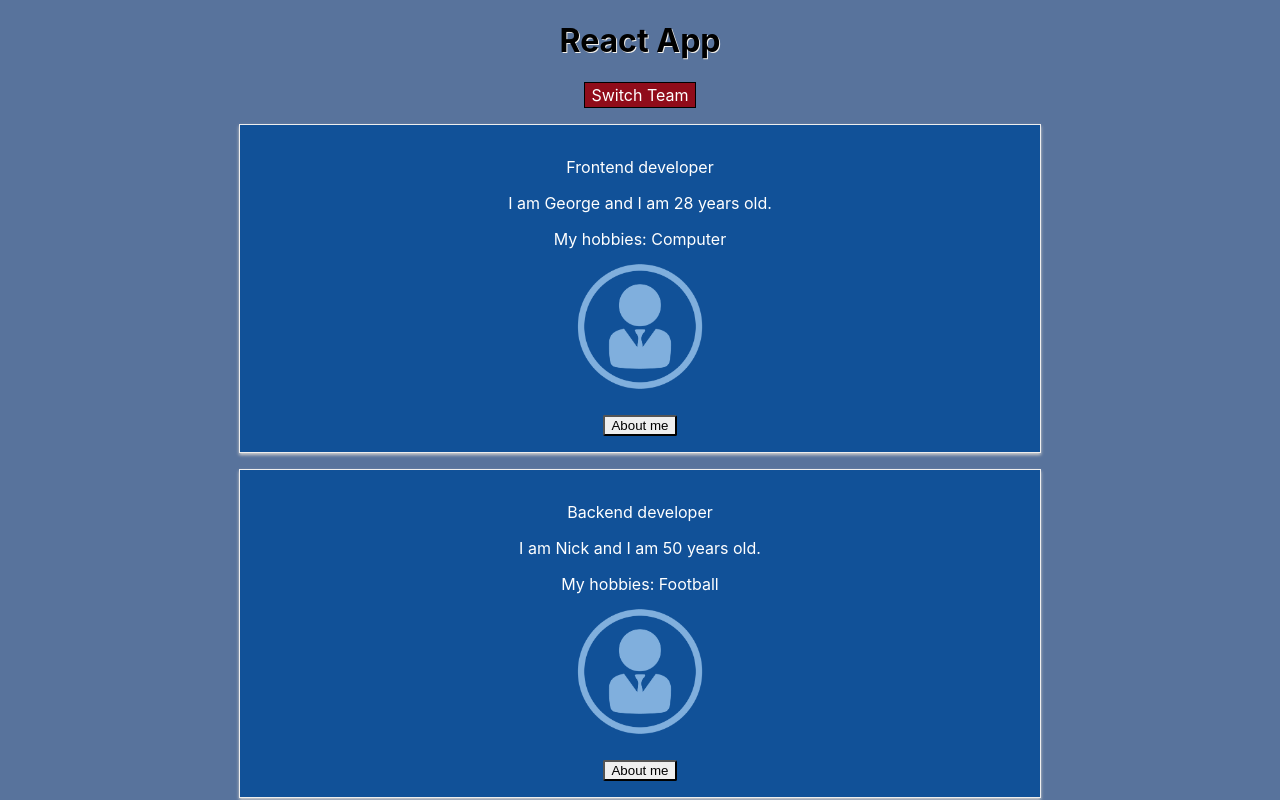
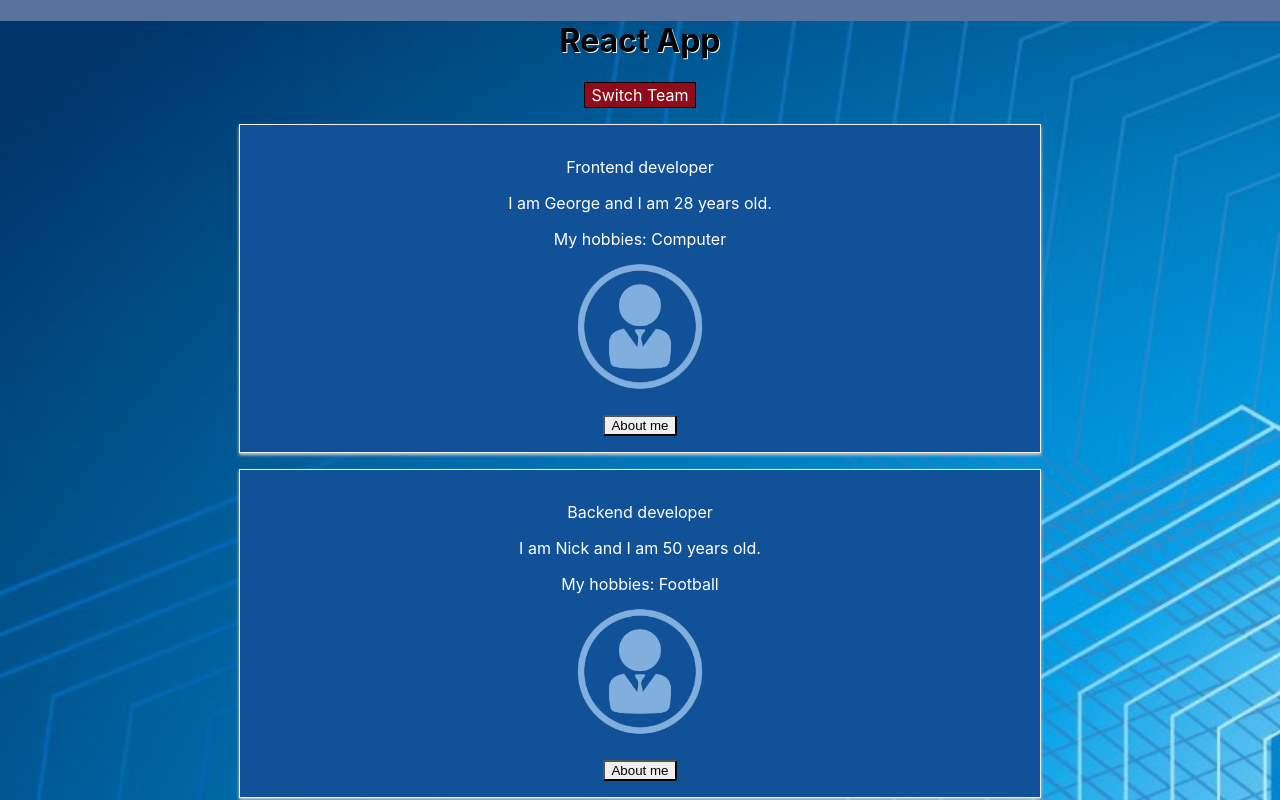
Before and after one commit to nicolaerastau/React, a React (Create React App) app: page / in a window 1280 px wide. Shown: the top 800 px of the page. Built offline with nearby package versions, Linux system fonts and the light colour scheme.

Commit message:
Update App.css

```diff
--- a/src/App.css
+++ b/src/App.css
@@ -1,6 +1,6 @@
 .App {
   text-align: center;
-  /*background-image: url('./picture.jpg') ;*/
+  background-image: url('./picture.jpg') ;
   background-color: rgb(88, 115, 156);
   background-size: no-repeat;
   background-size: center;
```
